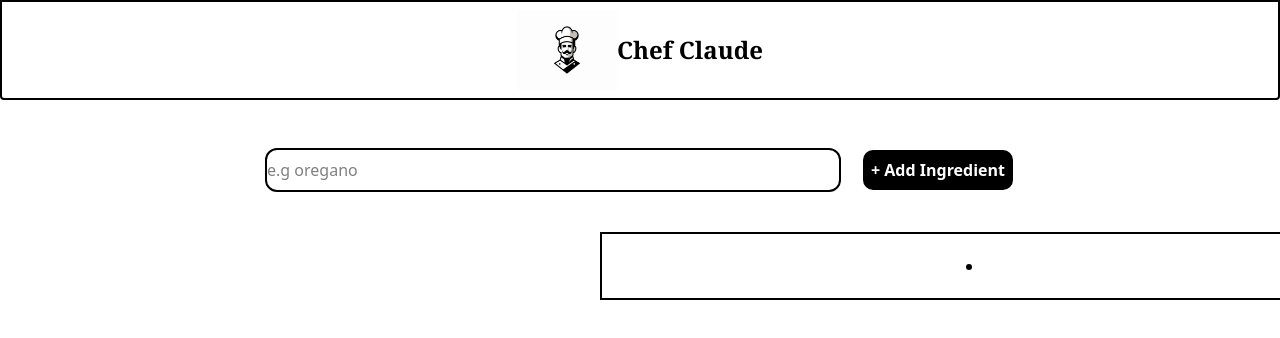
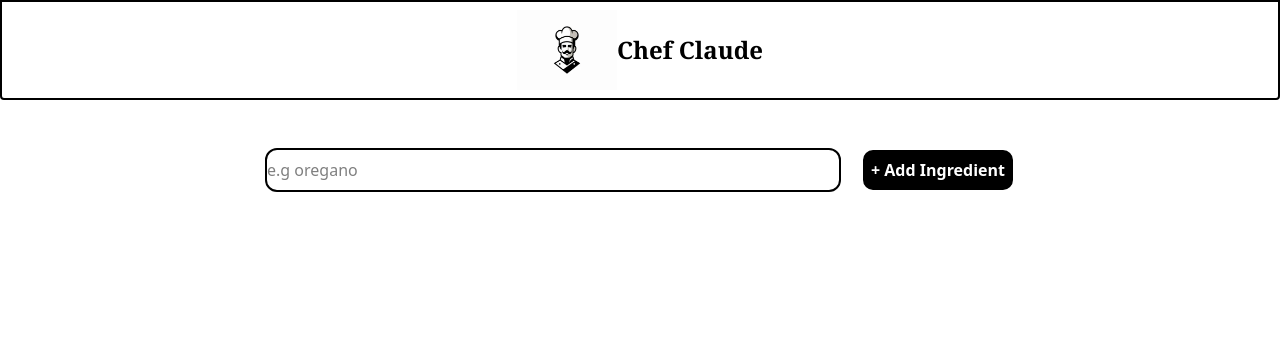
Before and after one commit to xjackhammered/React-Chef-Claude, a React (Vite) app: page / in a window 1280 px wide. Shown: the top 338 px of the page. Built offline with nearby package versions, Linux system fonts and the light colour scheme.

Commit message:
slightly changed styling

```diff
--- a/src/Form.jsx
+++ b/src/Form.jsx
@@ -11,7 +11,7 @@ export default function Form(){
     function formProcessing(formData){
 
         const newElement = formData.get("ingredient")
-        setState(prev => [...elementsAll,newElement])
+        setState(prev => [...prev,newElement])
 
     }
 
@@ -25,8 +25,8 @@ export default function Form(){
 
         </form>
 
-        <ul className="ml-150 w-3xl py-5 list-disc border-2 justify-center justify-items-center flex mt-10">
-            <li>{elementsAll}</li>
+        <ul className="ml-150 w-3xl py-5 list-disc mt-10 text-2xl font-bold">
+            {elementsAll}
         </ul>
         </>
 
```
